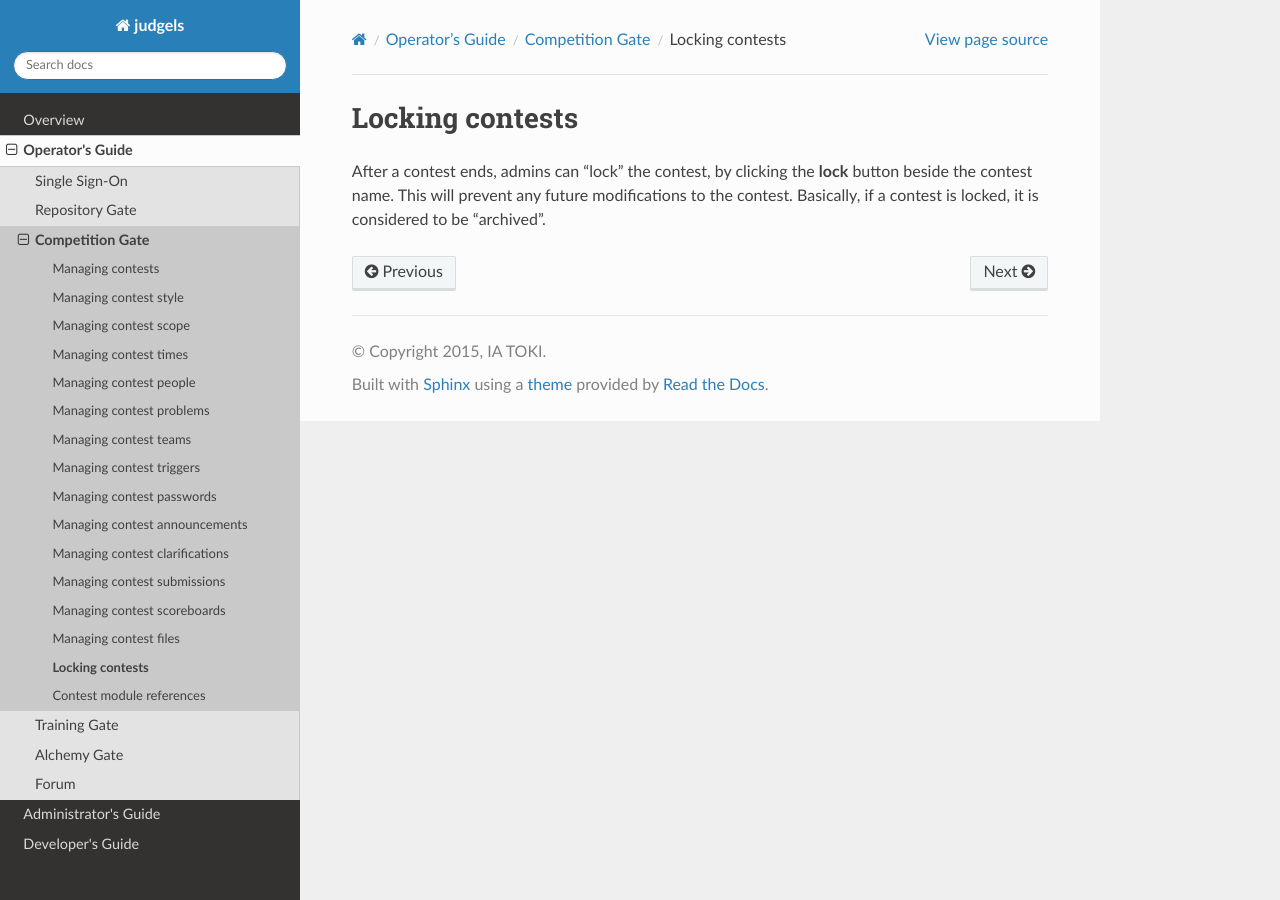
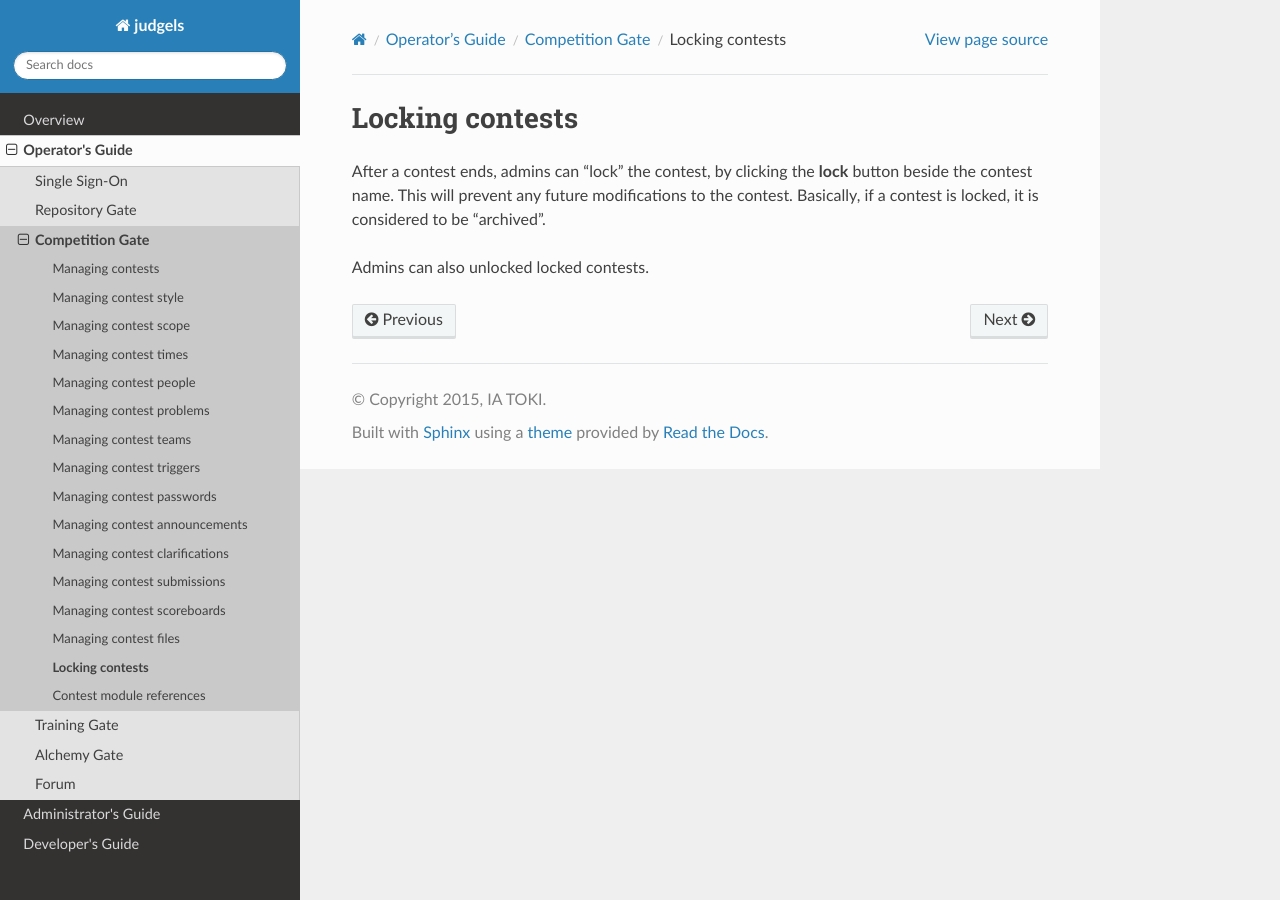
Before and after one commit to judgels/judgels, a Sphinx documentation site: the page built from docs/operator/uriel/lock.rst, in a window 1280 px wide. Built offline with Sphinx 7.4.7 and the Read the Docs theme 2.0.0, drawn with Linux system fonts in a browser that asks for light colours; formulas are drawn with MathJax 3.

Commit message:
Add info that admins can unlock locked contests

```diff
--- a/docs/operator/uriel/lock.rst
+++ b/docs/operator/uriel/lock.rst
@@ -4,3 +4,5 @@ Locking contests
 ================
 
 After a contest ends, admins can "lock" the contest, by clicking the **lock** button beside the contest name. This will prevent any future modifications to the contest. Basically, if a contest is locked, it is considered to be "archived".
+
+Admins can also unlocked locked contests.
```
